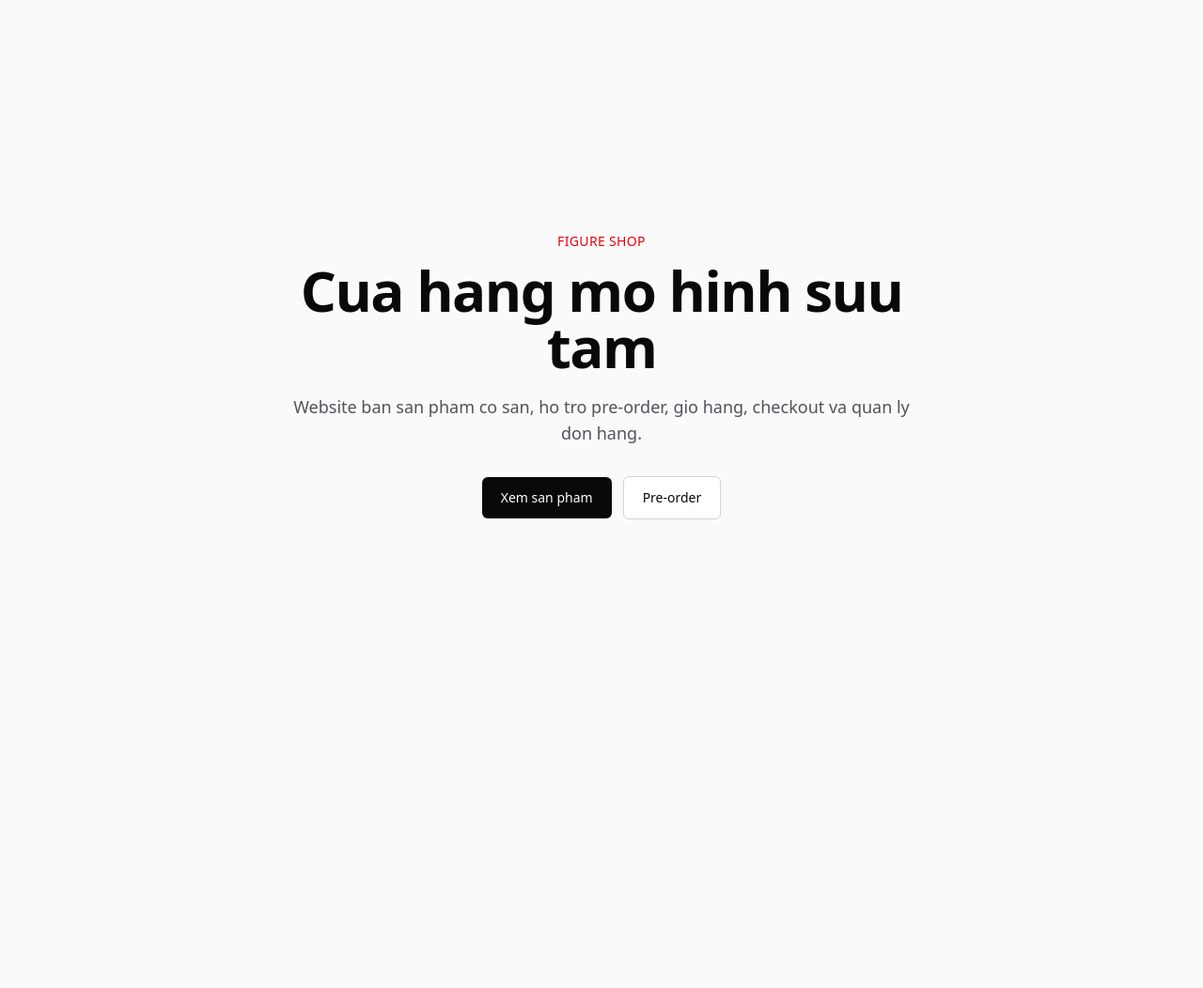
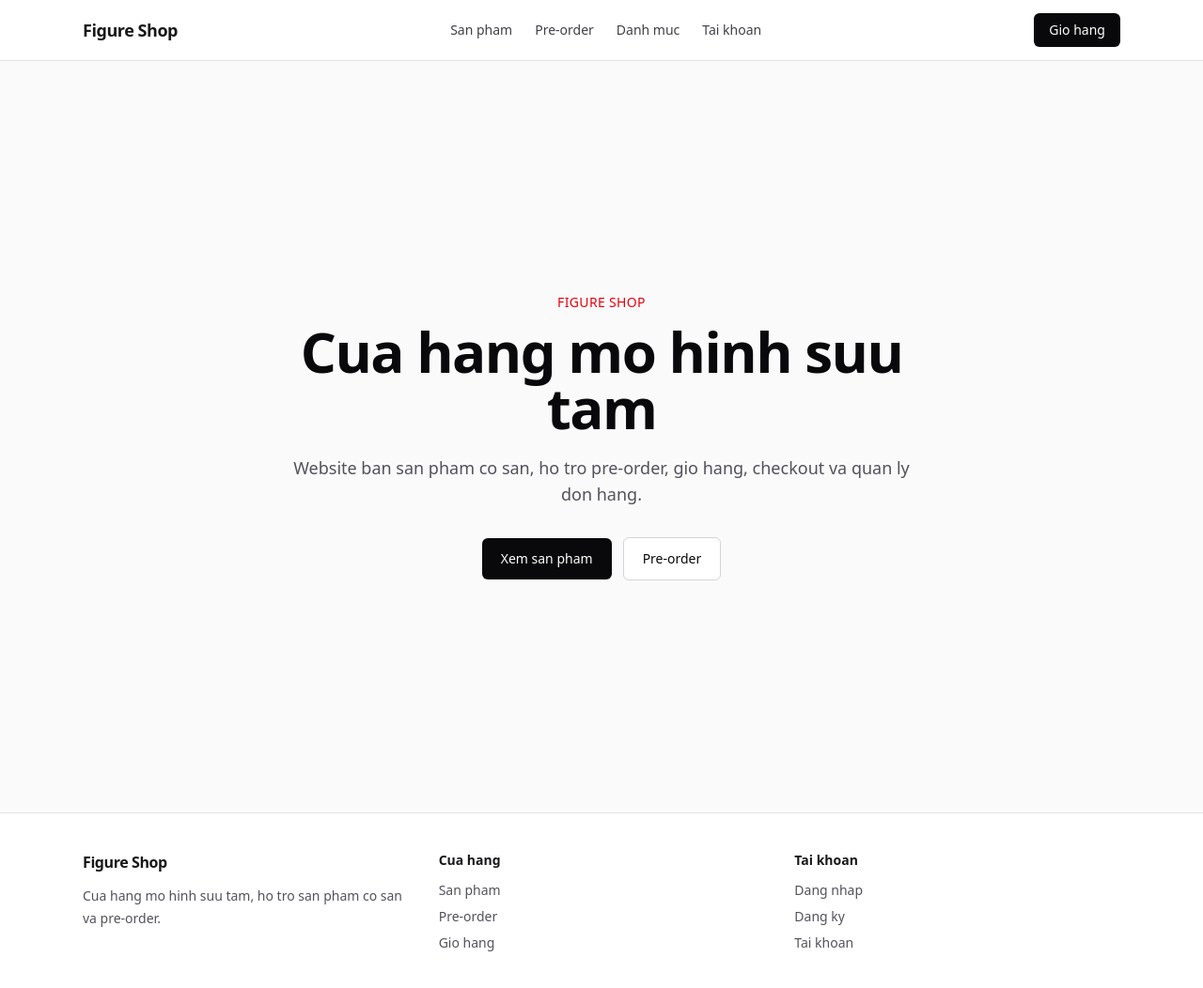
Before and after one commit to NguyenDuyThai1307/DATN_NGUYENDUYTHAI, a Next.js app in the folder figure-shop/: page / in a window 1280 px wide. Shown: the whole page at 94% size. Before the commit the page ends 800 px from the top, so only its background shows below. Built offline with nearby package versions, Linux system fonts and the light colour scheme.

Commit message:
Create default layout

```diff
--- a/figure-shop/src/app/layout.tsx
+++ b/figure-shop/src/app/layout.tsx
@@ -1,3 +1,5 @@
+import { Header } from "@/components/layout/Header";
+import { Footer } from "@/components/layout/Footer";
 import type { Metadata } from "next";
 import { Geist, Geist_Mono } from "next/font/google";
 import "./globals.css";
@@ -27,7 +29,13 @@ export default function RootLayout({
       lang="en"
       className={`${geistSans.variable} ${geistMono.variable} h-full antialiased`}
     >
-      <body className="min-h-full flex flex-col">{children}</body>
+      <body>
+        <div className="flex min-h-screen flex-col">
+          <Header />
+          <div className="flex-1">{children}</div>
+          <Footer />
+        </div>
+      </body>
     </html>
   );
 }
--- /dev/null
+++ b/figure-shop/src/components/layout/Footer.tsx
@@ -0,0 +1,46 @@
+import Link from "next/link";
+
+export function Footer() {
+  return (
+    <footer className="border-t border-zinc-200 bg-white">
+      <div className="mx-auto grid max-w-6xl gap-8 px-6 py-10 md:grid-cols-3">
+        <div>
+          <h2 className="text-base font-bold tracking-tight">Figure Shop</h2>
+          <p className="mt-3 text-sm leading-6 text-zinc-600">
+            Cua hang mo hinh suu tam, ho tro san pham co san va pre-order.
+          </p>
+        </div>
+
+        <div>
+          <h3 className="text-sm font-semibold">Cua hang</h3>
+          <div className="mt-3 flex flex-col gap-2 text-sm text-zinc-600">
+            <Link href="/products" className="hover:text-zinc-950">
+              San pham
+            </Link>
+            <Link href="/preorder" className="hover:text-zinc-950">
+              Pre-order
+            </Link>
+            <Link href="/cart" className="hover:text-zinc-950">
+              Gio hang
+            </Link>
+          </div>
+        </div>
+
+        <div>
+          <h3 className="text-sm font-semibold">Tai khoan</h3>
+          <div className="mt-3 flex flex-col gap-2 text-sm text-zinc-600">
+            <Link href="/login" className="hover:text-zinc-950">
+              Dang nhap
+            </Link>
+            <Link href="/register" className="hover:text-zinc-950">
+              Dang ky
+            </Link>
+            <Link href="/account" className="hover:text-zinc-950">
+              Tai khoan
+            </Link>
+          </div>
+        </div>
+      </div>
+    </footer>
+  );
+}
--- /dev/null
+++ b/figure-shop/src/components/layout/Header.tsx
@@ -0,0 +1,35 @@
+import Link from "next/link";
+
+const navItems = [
+  { href: "/products", label: "San pham" },
+  { href: "/preorder", label: "Pre-order" },
+  { href: "/categories", label: "Danh muc" },
+  { href: "/account", label: "Tai khoan" },
+];
+
+export function Header() {
+  return (
+    <header className="border-b border-zinc-200 bg-white">
+      <div className="mx-auto flex h-16 max-w-6xl items-center justify-between px-6">
+        <Link href="/" className="text-lg font-bold tracking-tight">
+          Figure Shop
+        </Link>
+
+        <nav className="hidden items-center gap-6 text-sm font-medium text-zinc-700 md:flex">
+          {navItems.map((item) => (
+            <Link key={item.href} href={item.href} className="hover:text-zinc-950">
+              {item.label}
+            </Link>
+          ))}
+        </nav>
+
+        <Link
+          href="/cart"
+          className="rounded-md bg-zinc-950 px-4 py-2 text-sm font-medium text-white transition hover:bg-zinc-800"
+        >
+          Gio hang
+        </Link>
+      </div>
+    </header>
+  );
+}
```
Also changed, not shown: 1 other file (tests, documents, lock files or other folders).
